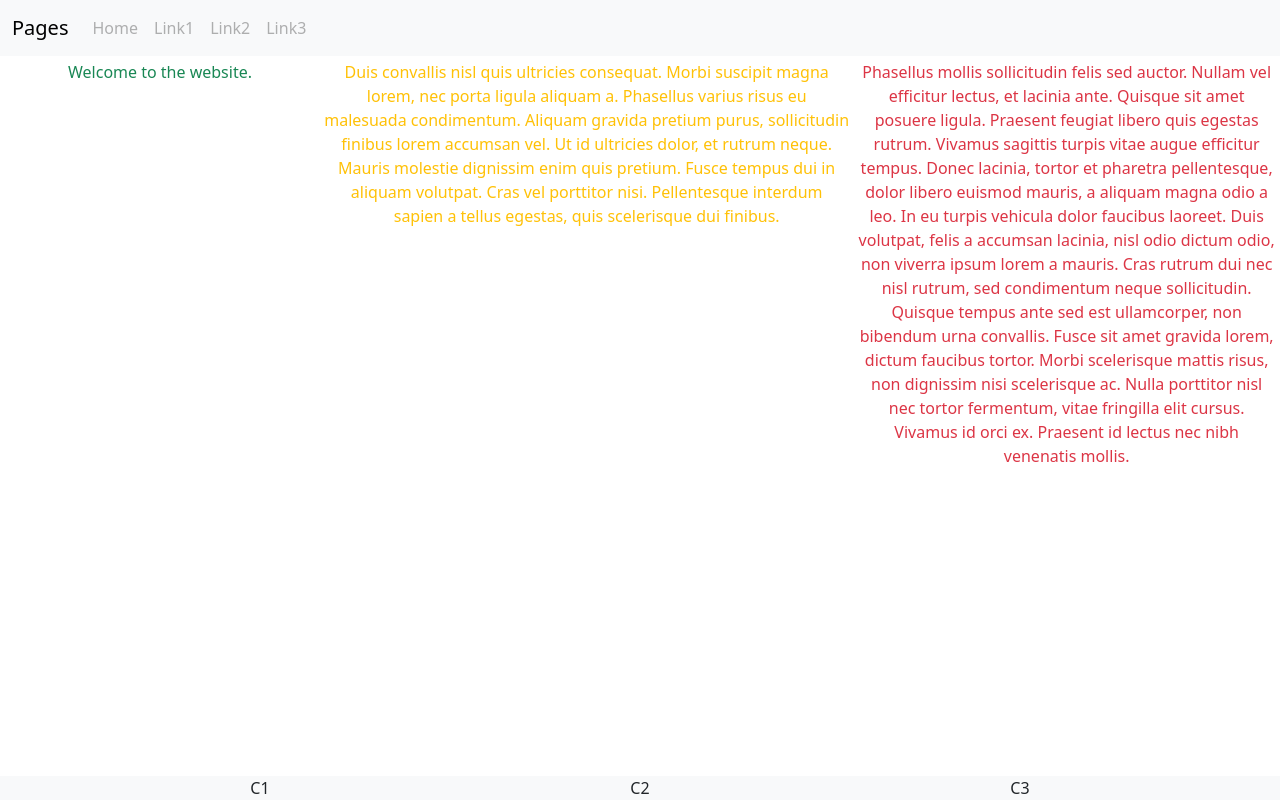
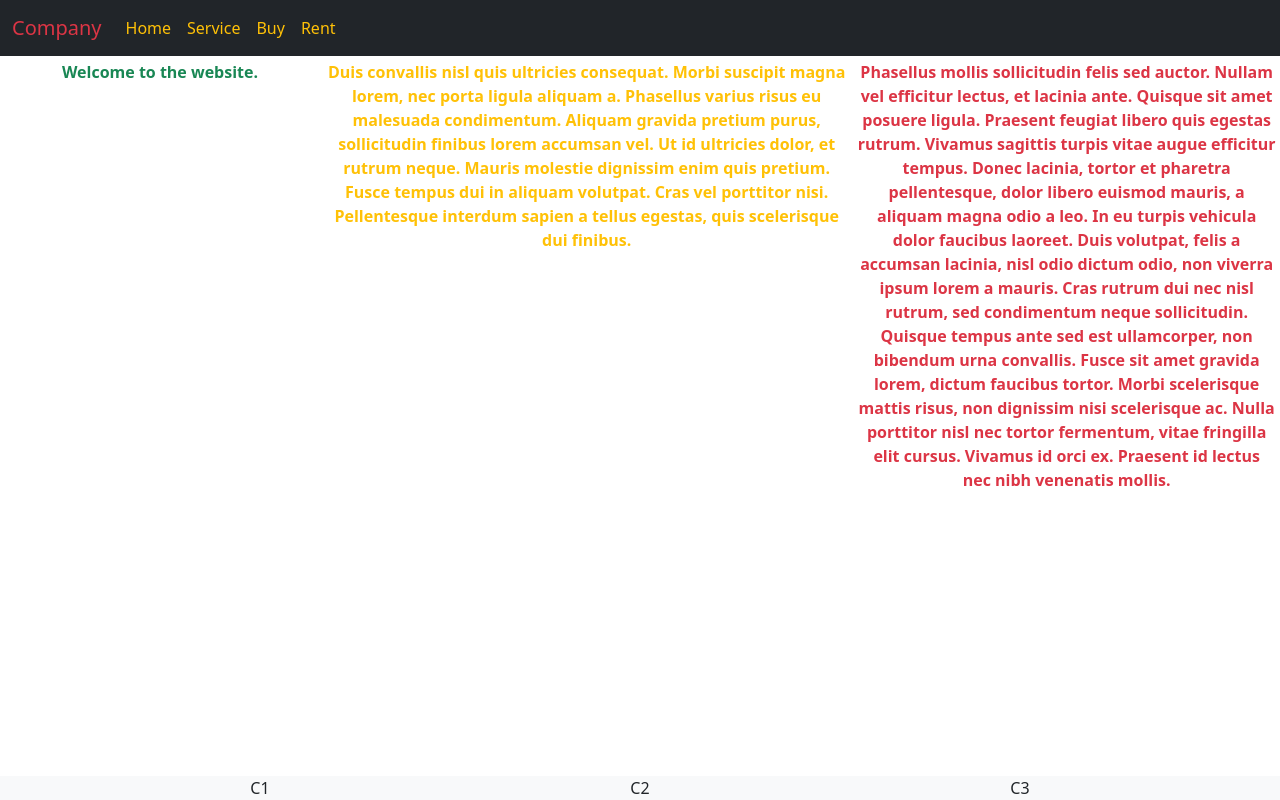
Before and after one commit to im-made-of-jam/Y1-24hWebDev, a plain HTML site: page index.html in a window 1280 px wide. Drawn offline with nearby package versions, Linux system fonts and the light colour scheme.

Commit message:
made the navbar look better

```diff
--- a/index.html
+++ b/index.html
@@ -9,18 +9,18 @@
 	</div>
 	<div class="container-fluid">
 		<div class="row">
-			<nav class="navbar navbar-expand-lg bg-body-tertiary">
+			<nav class="navbar navbar-expand-lg bg-dark">
 				<div class="container-fluid">
-					<a class="navbar-brand" href="#">Pages</a>
+					<a class="navbar-brand text-danger" href="#">Company</a>
 					<button class="navbar-toggler" type="button" data-bs-toggle="collapse" data-bs-target="#navbarSupportedContent" aria-controls="navbarSupportedContent" aria-expanded="false" aria-label="Toggle navigation">
 						<span class="navbar-toggler-icon"></span>
 					</button>
 					<div class="collapse navbar-collapse" id="navbarNavAltMarkup">
 						<div class="navbar-nav">
-							<a class="nav-link disabled" aria-current="page" href="#">Home</a>
-							<a class="nav-link disabled" aria-current="page" href="#">Link1</a>
-							<a class="nav-link disabled" aria-current="page" href="#">Link2</a>
-							<a class="nav-link disabled" aria-current="page" href="#">Link3</a>
+							<a class="nav-link disabled text-warning" aria-current="page" href="#">Home</a>
+							<a class="nav-link disabled text-warning" aria-current="page" href="#">Service</a>
+							<a class="nav-link disabled text-warning" aria-current="page" href="#">Buy</a>
+							<a class="nav-link disabled text-warning" aria-current="page" href="#">Rent</a>
 						</div>
 					</div>
 				</div>
@@ -29,11 +29,11 @@
 	</div>
 	<div class=container-fluid>
 		<div class="row">
-			<div class="col-3 p-1 text-success text-center">
+			<div class="col-3 p-1 fw-bold text-success text-center">
 				Welcome to the website.
 			</div>
-			<div class="col-5 p-1 text-warning text-center">Duis convallis nisl quis ultricies consequat. Morbi suscipit magna lorem, nec porta ligula aliquam a. Phasellus varius risus eu malesuada condimentum. Aliquam gravida pretium purus, sollicitudin finibus lorem accumsan vel. Ut id ultricies dolor, et rutrum neque. Mauris molestie dignissim enim quis pretium. Fusce tempus dui in aliquam volutpat. Cras vel porttitor nisi. Pellentesque interdum sapien a tellus egestas, quis scelerisque dui finibus. </div>
-			<div class="col-4 p-1 text-danger text-center">Phasellus mollis sollicitudin felis sed auctor. Nullam vel efficitur lectus, et lacinia ante. Quisque sit amet posuere ligula. Praesent feugiat libero quis egestas rutrum. Vivamus sagittis turpis vitae augue efficitur tempus. Donec lacinia, tortor et pharetra pellentesque, dolor libero euismod mauris, a aliquam magna odio a leo. In eu turpis vehicula dolor faucibus laoreet. Duis volutpat, felis a accumsan lacinia, nisl odio dictum odio, non viverra ipsum lorem a mauris. Cras rutrum dui nec nisl rutrum, sed condimentum neque sollicitudin. Quisque tempus ante sed est ullamcorper, non bibendum urna convallis. Fusce sit amet gravida lorem, dictum faucibus tortor. Morbi scelerisque mattis risus, non dignissim nisi scelerisque ac. Nulla porttitor nisl nec tortor fermentum, vitae fringilla elit cursus. Vivamus id orci ex. Praesent id lectus nec nibh venenatis mollis. </div>
+			<div class="col-5 p-1 fw-bold text-warning text-center">Duis convallis nisl quis ultricies consequat. Morbi suscipit magna lorem, nec porta ligula aliquam a. Phasellus varius risus eu malesuada condimentum. Aliquam gravida pretium purus, sollicitudin finibus lorem accumsan vel. Ut id ultricies dolor, et rutrum neque. Mauris molestie dignissim enim quis pretium. Fusce tempus dui in aliquam volutpat. Cras vel porttitor nisi. Pellentesque interdum sapien a tellus egestas, quis scelerisque dui finibus. </div>
+			<div class="col-4 p-1 fw-bold text-danger text-center">Phasellus mollis sollicitudin felis sed auctor. Nullam vel efficitur lectus, et lacinia ante. Quisque sit amet posuere ligula. Praesent feugiat libero quis egestas rutrum. Vivamus sagittis turpis vitae augue efficitur tempus. Donec lacinia, tortor et pharetra pellentesque, dolor libero euismod mauris, a aliquam magna odio a leo. In eu turpis vehicula dolor faucibus laoreet. Duis volutpat, felis a accumsan lacinia, nisl odio dictum odio, non viverra ipsum lorem a mauris. Cras rutrum dui nec nisl rutrum, sed condimentum neque sollicitudin. Quisque tempus ante sed est ullamcorper, non bibendum urna convallis. Fusce sit amet gravida lorem, dictum faucibus tortor. Morbi scelerisque mattis risus, non dignissim nisi scelerisque ac. Nulla porttitor nisl nec tortor fermentum, vitae fringilla elit cursus. Vivamus id orci ex. Praesent id lectus nec nibh venenatis mollis. </div>
 		</div>
 	</div>
 	<div class="container">
```
Also changed, not shown: 2 other files.
